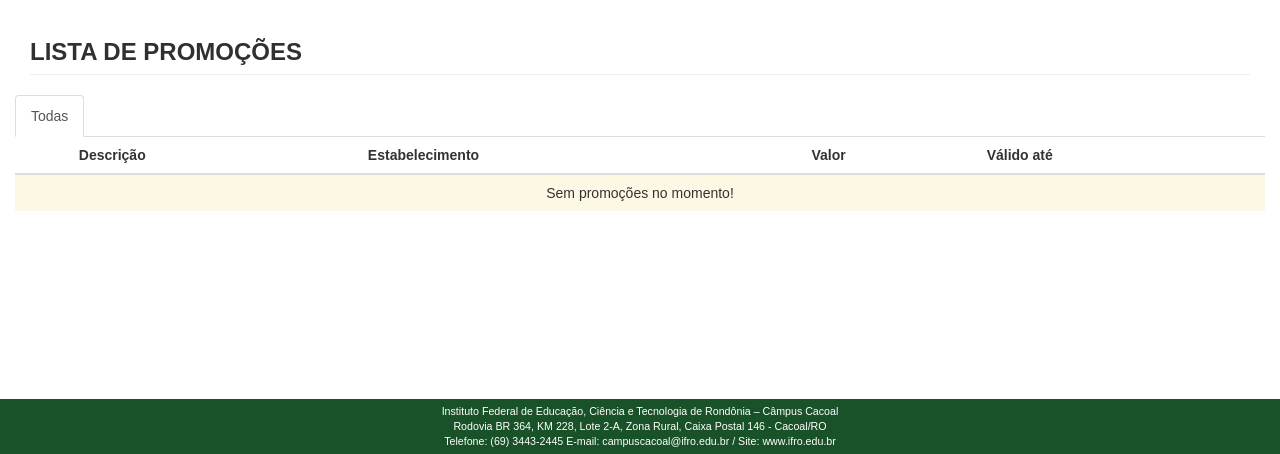
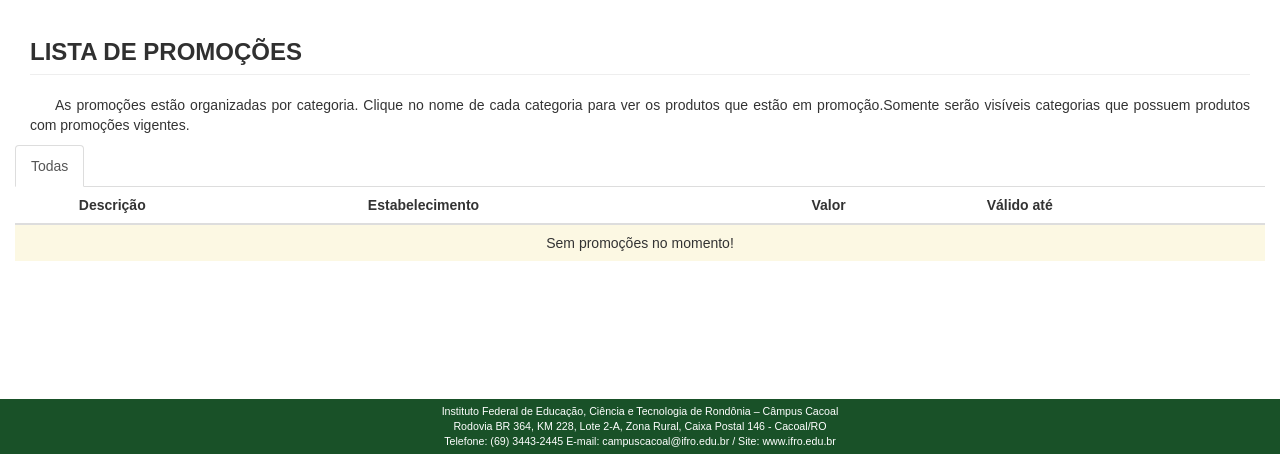
Before and after one commit to kaiserthiago/market, a Django app: page /supermarket/promocao in a window 1280 px wide. Shown: the part 51-505 px from the top of the page. Run offline with Django 3.2, Linux system fonts and the light colour scheme; data that the repository does not hold is empty; some libraries are stand-ins or nearby versions.

Commit message:
categoria promoção ok

```diff
--- a/supermarket/templates/supermarket/promocoes.html
+++ b/supermarket/templates/supermarket/promocoes.html
@@ -232,11 +232,11 @@
 
     <div class="container-fluid">
         <h2 class="page-header">Lista de Promoções</h2>
+        <p>As promoções estão organizadas por categoria. Clique no nome de cada categoria para ver os produtos que estão
+            em promoção.Somente serão visíveis categorias que possuem produtos com promoções vigentes.</p>
         {#        <p>Filtre as promoções pelo produto, marca, estabelecimento ou validade da promoção.</p>#}
-        {##}
         {#        <div class="form-group">#}
         {#            <input id="myInput" type="text" class="form-control" placeholder="Busca de produtos..." autofocus/>#}
-        {#                            <span class="input-group-addon"><i class="glyphicon glyphicon-search"></i></span>#}
         {#        </div>#}
 
 
@@ -258,7 +258,9 @@
             <ul class="nav nav-tabs">
                 <li class="active"><a data-toggle="tab" href="#home">Todas</a></li>
                 {% for categoria in todas_categorias %}
-                    <li><a data-toggle="tab" href="#{{ categoria.id }}">{{ categoria.descricao }}</a></li>
+                    <li><a data-toggle="tab"
+                           href="#{{ categoria.produto.categoria.id }}">{{ categoria.produto.categoria.descricao }}</a>
+                    </li>
                 {% endfor %}
             </ul>
             <div class="tab-content">
@@ -299,7 +301,7 @@
                 </div>
 
                 {% for categoria in todas_categorias %}
-                    <div id="{{ categoria.id }}" class="tab-pane fade">
+                    <div id="{{ categoria.produto.categoria.id }}" class="tab-pane fade">
                         <table class="table table-responsive table-striped">
                             <thead>
                             <tr>
@@ -311,7 +313,7 @@
                             </tr>
                             </thead>
                             {% for produto in todos_produtos %}
-                                {% if produto.produto.categoria.id == categoria.id %}
+                                {% if produto.produto.categoria.id == categoria.produto.categoria.id %}
                                     <tbody id="myTable">
                                     <tr class='clickable-row'
                                         data-href={% url 'supermarket.promocao_por_produto' produto.produto.id %} style="cursor:pointer">
--- a/supermarket/templates/supermarket/promocoes_por_produto.html
+++ b/supermarket/templates/supermarket/promocoes_por_produto.html
@@ -80,7 +80,7 @@
 
     <div class="row">
         <div class="col-md-12">
-            <h2>Histórico de preços</h2>
+            <h2 class="page-header">Histórico de preços</h2>
             <canvas id="productsChart" width="300" height="70"></canvas>
 
             <script>
--- a/supermarket/views.py
+++ b/supermarket/views.py
@@ -116,7 +116,7 @@ def produtos(request):
 
 
 def promocoes(request):
-    todas_categorias = Categoria.objects.all()
+    todas_categorias = Promocao.objects.filter(data_fim__gte=date.today()).order_by('produto__categoria__descricao').distinct()
     todos_produtos = Promocao.objects.filter(data_fim__gte=date.today()).order_by(
         'data_fim', 'produto__descricao', 'valor', 'cliente__nome_fantasia')
     clientes = Cliente.objects.all()
```
